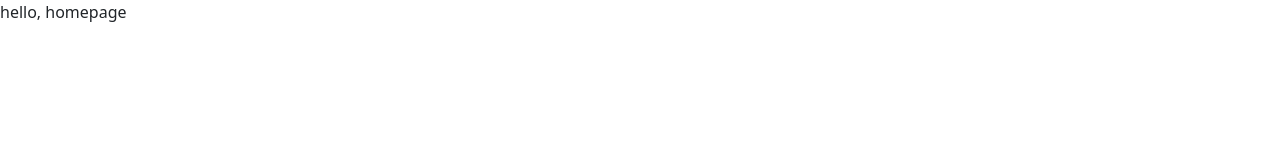
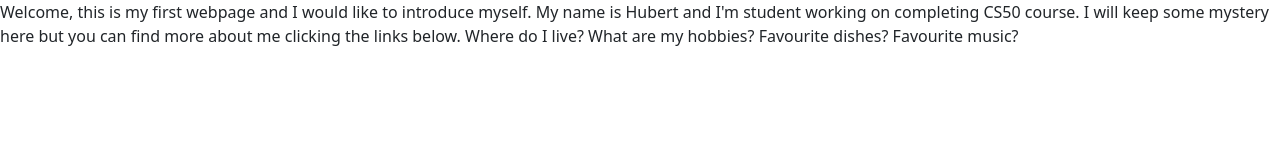
Before and after one commit to telv4nni/portfolio, a plain HTML site: page homepage/index.html in a window 1280 px wide. Drawn offline with nearby package versions, Linux system fonts and the light colour scheme.

Commit message:
Wed, Mar 20, 2024, 8:07 PM +01:00

```diff
--- a/homepage/index.html
+++ b/homepage/index.html
@@ -5,9 +5,16 @@
         <link href="https://cdn.jsdelivr.net/npm/bootstrap@5.2.3/dist/css/bootstrap.min.css" rel="stylesheet" integrity="sha384-rbsA2VBKQhggwzxH7pPCaAqO46MgnOM80zW1RWuH61DGLwZJEdK2Kadq2F9CUG65" crossorigin="anonymous">
         <script src="https://cdn.jsdelivr.net/npm/bootstrap@5.2.3/dist/js/bootstrap.bundle.min.js" integrity="sha384-kenU1KFdBIe4zVF0s0G1M5b4hcpxyD9F7jL+jjXkk+Q2h455rYXK/7HAuoJl+0I4" crossorigin="anonymous"></script>
         <link href="styles.css" rel="stylesheet">
-        <title>My Webpage</title>
+        <title>Meet Hubert</title>
     </head>
     <body>
-        hello, homepage
+        Welcome, this is my first webpage and I would like to introduce myself. My name is Hubert and I'm student working on completing CS50 course. I will keep some mystery here but you can find more about me clicking the links below.
+
+        Where do I live?
+        What are my hobbies?
+        Favourite dishes?
+        Favourite music?
+
+
     </body>
 </html>
```
